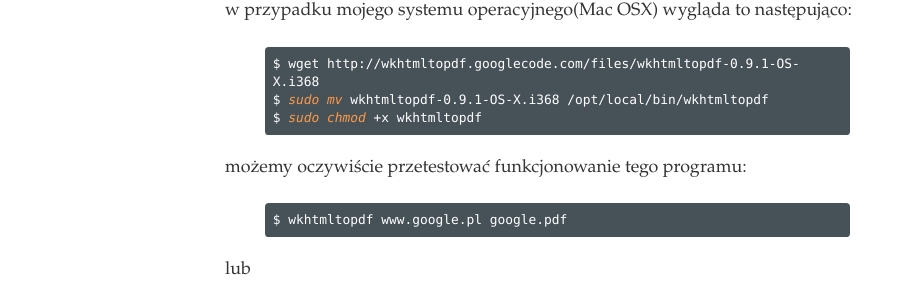
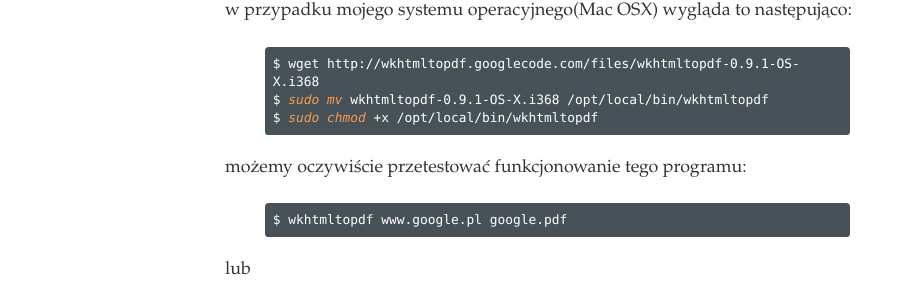
Before and after one commit to consileonpl/consileonpl.github.com, a Jekyll site: the page built from _posts/2010-02-03-drukowanie-pdf.markdown, in a window 1280 px wide. Shown: the part 791-1093 px from the top of the page, without its empty margins (195-1105 px from the left). Built offline with Jekyll 4.4.1, drawn with Linux system fonts in a browser that asks for light colours; Markdown is read by kramdown in place of the engine named in the settings.

Commit message:
hot fix in content

```diff
--- a/_posts/2010-02-03-drukowanie-pdf.markdown
+++ b/_posts/2010-02-03-drukowanie-pdf.markdown
@@ -26,7 +26,7 @@ w przypadku mojego systemu operacyjnego(Mac OSX) wygląda to następująco:
 {% highlight bash %}
 $ wget http://wkhtmltopdf.googlecode.com/files/wkhtmltopdf-0.9.1-OS-X.i368
 $ sudo mv wkhtmltopdf-0.9.1-OS-X.i368 /opt/local/bin/wkhtmltopdf
-$ sudo chmod +x wkhtmltopdf
+$ sudo chmod +x /opt/local/bin/wkhtmltopdf
 {% endhighlight %}
 
 możemy oczywiście przetestować funkcjonowanie tego programu:
```
